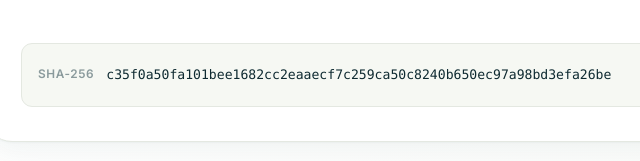
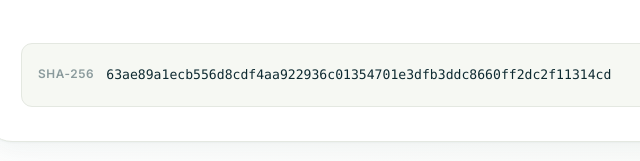
Before and after one commit to epixcomtr-rgb/epixOS, a plain HTML site: page site/indir/index.html in a window 1280 px wide. Shown: the part 639-800 px from the top of the page, 56-696 px from the left. Drawn offline with nearby package versions, Linux system fonts and the light colour scheme.

Commit message:
fix(iso): bozuk epixos.list + magaza ISO'ya girdi
KRITIK HATA: /etc/apt/sources.list.d/epixos.list BOZUKTU.
Heredoc TIRNAKSIZ yazilmisti (<<LISTEOF). Yorum satirinda
`apt install epixos-tema` gecisi var; kabuk backtick'i KOMUT olarak
calistirdi ve apt ciktisini dosyaya yazdi:

  # Bu depo olmadan Paket listeleri okunuyor...
  Bagimlilik agaci olusturuluyor...
  Durum bilgisi okunuyor... calismaz.

Yani her ISO'da APT kaynak dosyasi gecersizdi. Duzeltme: tirnakli
heredoc (<<'LISTEOF') + @KEYRING@ yer tutucusu sed ile.

ISO'lar UC COMMIT GERIDEYDI: 08:34/08:59'da derlenmis, son commit
15:44. Yani magaza, tema entegrasyonu ve depo hook'u ISO'da YOKTU.
Olculdu: eski squashfs'te epix-market ve epixos.list yoktu.

build-iso.sh: hook'lardan ONCE
  - APT deposu imza anahtarini chroot'a kopyalar (yoksa GURULTULU
    uyari; sessizce "deposuz ISO" uretmesin)
  - dist/epixos-base_*.deb paketini chroot'a kurar (epix-market,
    GUI, araclar). Chroot eski ISO'dan kalma olabilir.

0110-epixos-depo hook'u: anahtar arama yollari genisletildi
(/tmp, /tmp/apt, /cdrom, dist/apt) ve yanlis alarm duzeltildi —
anahtar zaten chroot'taysa "bulunamadi" demiyor.

Yeni ISO'lar:
  desktop  1,9G  sha256 63ae89a1ecb556d8cdf4aa922936c01354701e3dfb3ddc8660ff2dc2f11314cd
  headless 1,1G  sha256 b50f13b89bbe084f670c86611a472f2a77bd014d76b24899831bbbdd6f48fdd0

Dogrulama: squashfs icinde epix-market, epix-market-gui,
epix-market-gui.py, epix-market.desktop, epixos.list ve keyring VAR;
epixos.list temiz (backtick sizmasi yok); anahtar parmak izi
989CBF3BAAC5A146B5E73B241412B74FC342DE15; her iki ISO canlida HTTP 200.

```diff
--- a/site/indir/index.html
+++ b/site/indir/index.html
@@ -93,7 +93,7 @@
 
       <div class="dl-sha">
         <span class="lbl">SHA-256</span>
-        <code id="sha">c35f0a50fa101bee1682cc2eaaecf7c259ca50c8240b650ec97a98bd3efa26be</code>
+        <code id="sha">63ae89a1ecb556d8cdf4aa922936c01354701e3dfb3ddc8660ff2dc2f11314cd</code>
         <button class="dl-copy" type="button" id="kopyala" data-done="0">Kopyala</button>
       </div>
     </div>
```
Also changed, not shown: 2 other files.
